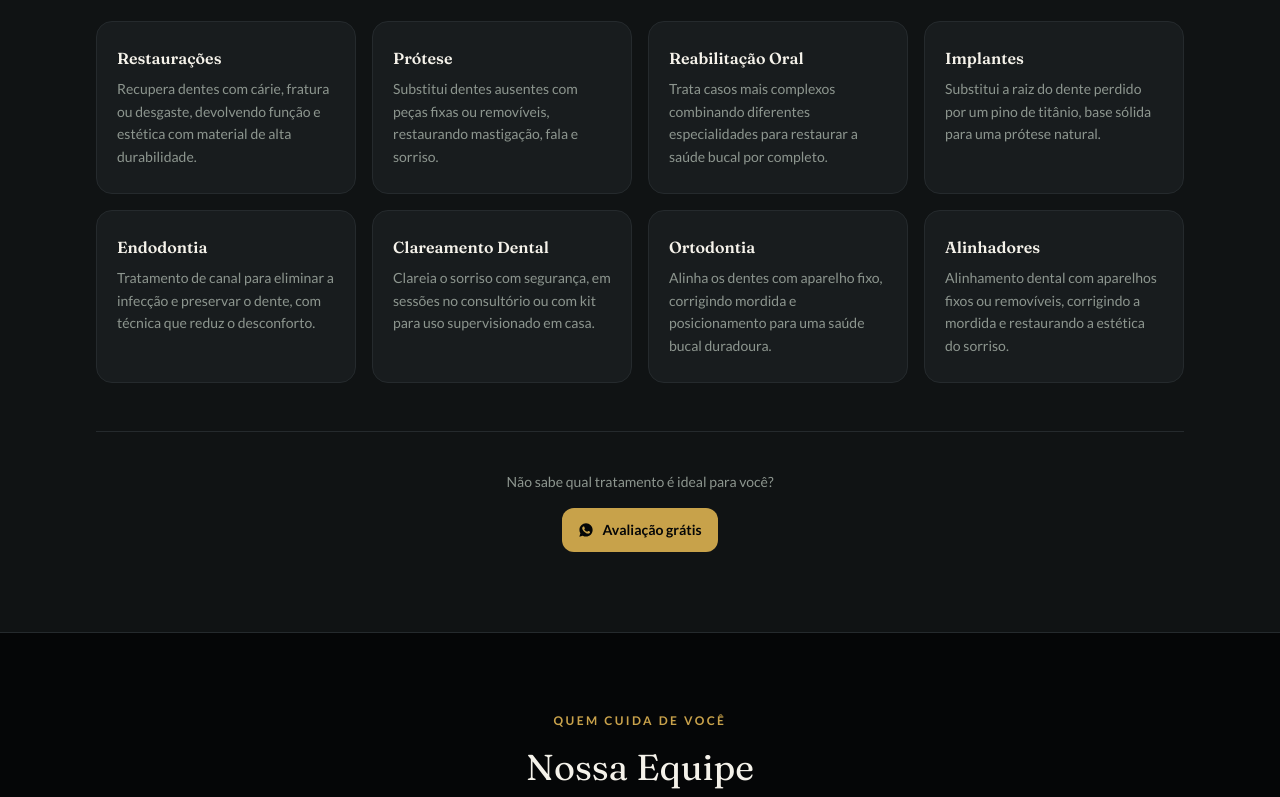
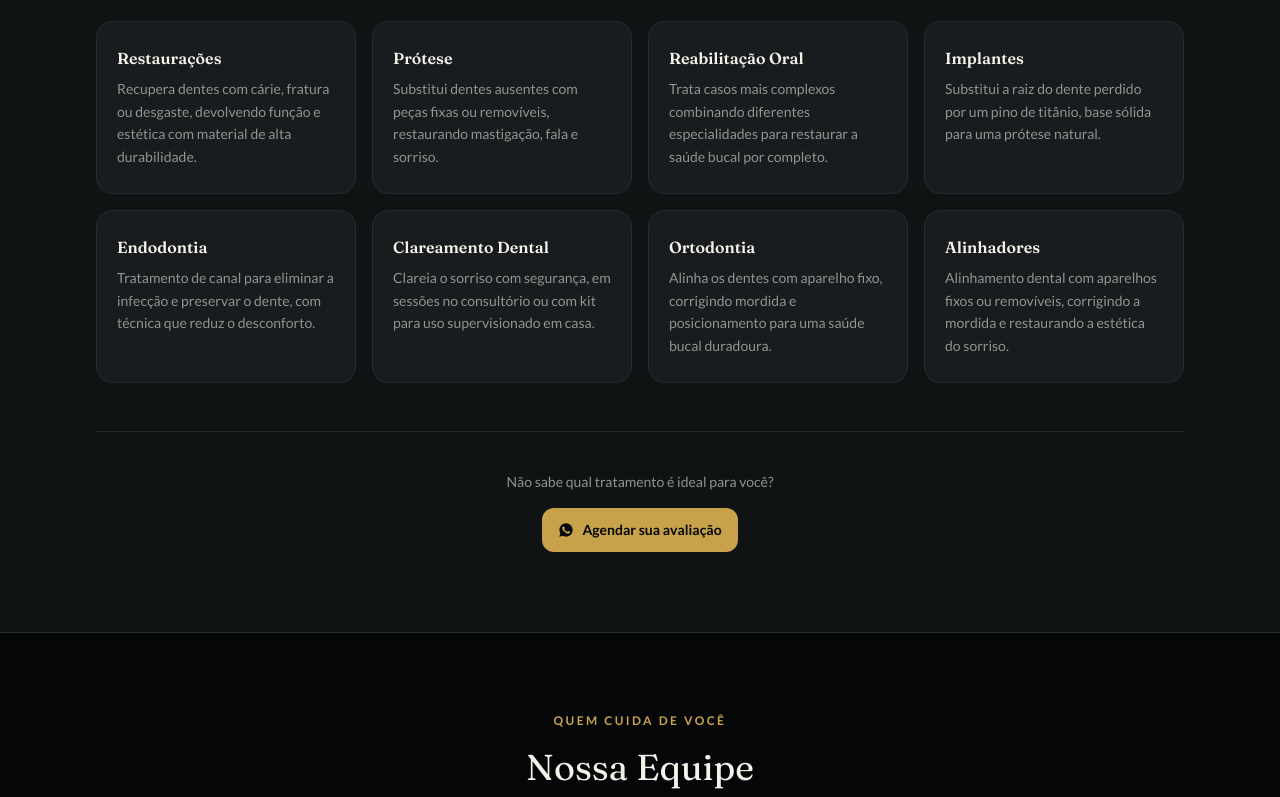
Before and after one commit to danielbelentini/cvmodonto, a Next.js app: page / in a window 1280 px wide. Shown: the part 2725-3522 px from the top of the page. Built offline with nearby package versions, Linux system fonts and the light colour scheme.

Commit message:
Mais ajustes para tirar os avaliação grátis da página

```diff
--- a/components/FinalCta.tsx
+++ b/components/FinalCta.tsx
@@ -23,9 +23,8 @@ export default function FinalCta() {
           Seu sorriso não precisa esperar
         </h2>
         <p className="max-w-xl text-ink-soft leading-relaxed">
-          Agende agora sua avaliação gratuita e descubra o melhor caminho para o
-          seu tratamento. É rápido, sem compromisso e direto pelo WhatsApp com
-          nossa recepção.
+          Agende agora sua avaliação conosco e descubra o melhor caminho para o
+          seu tratamento. É rápido e direto pelo WhatsApp.
         </p>
         <Button
           href={whatsappHref()}
@@ -33,7 +32,7 @@ export default function FinalCta() {
           icon={<WhatsAppIcon className="h-5 w-5" />}
           className="mt-2"
         >
-          Agendar avaliação grátis
+          Agende a sua avaliação!
         </Button>
       </div>
     </section>
--- a/components/Partners.tsx
+++ b/components/Partners.tsx
@@ -39,7 +39,7 @@ export default function Partners() {
 
         <SectionCta
           copy="Entre em contato com nossa recepção."
-          buttonLabel="Entre em contato conosco"
+          buttonLabel="Agende sua avaliação"
         />
       </div>
     </section>
--- a/components/Services.tsx
+++ b/components/Services.tsx
@@ -28,7 +28,7 @@ export default function Services() {
 
         <SectionCta
           copy="Não sabe qual tratamento é ideal para você?"
-          buttonLabel="Avaliação grátis"
+          buttonLabel="Agendar sua avaliação"
         />
       </div>
     </section>
--- a/components/Team.tsx
+++ b/components/Team.tsx
@@ -63,7 +63,7 @@ export default function Team() {
 
         <SectionCta
           copy="Fale com o especialista certo para o seu caso."
-          buttonLabel="Agendar um especialista"
+          buttonLabel="Agendar agora"
         />
       </div>
     </section>
--- a/components/Testimonials.tsx
+++ b/components/Testimonials.tsx
@@ -48,13 +48,13 @@ export default function Testimonials() {
                 1024: { slidesPerView: 3, spaceBetween: 20, autoplay: false },
               }}
               pagination={{ clickable: true }}
-              className="!pb-12 sm:px-10"
+              className="pb-12 sm:px-10"
             >
               {testimonials.map((item) => (
                 <SwiperSlide key={item.name} className="h-auto">
                   {/* Altura mínima fixa (calculada a partir do maior depoimento) para
                       que nenhum card mude de tamanho ao trocar de slide */}
-                  <figure className="flex h-full min-h-[260px] flex-col gap-4 rounded-2xl border border-line bg-panel-soft px-6 py-6">
+                  <figure className="flex h-full min-h-55 flex-col gap-4 rounded-2xl border border-line bg-panel-soft px-6 py-6">
                     <div className="flex gap-1 text-gold" aria-hidden="true">
                       {Array.from({ length: item.rating }).map((_, i) => (
                         <StarIcon key={i} className="h-4 w-4" />
@@ -104,7 +104,7 @@ export default function Testimonials() {
           </a>
         </div>
 
-        <SectionCta copy="Seja o próximo sorriso satisfeito." buttonLabel="Avaliação grátis" />
+        <SectionCta copy="Seja o próximo sorriso satisfeito." buttonLabel="Fale conosco" />
       </div>
     </section>
   );
--- a/lib/content.ts
+++ b/lib/content.ts
@@ -40,8 +40,8 @@ export const nav = [
 ];
 
 export const bigNumbers = [
-  { value: "+ 30", label: "anos de experiência", pending: true },
-  { value: "+ 10.000", label: "pacientes atendidos", pending: true },
+  { value: "+30", label: "anos de experiência", pending: true },
+  { value: "+8.000", label: "pacientes atendidos", pending: true },
   { value: "5", label: "especialistas dedicados", pending: false },
   { value: "3", label: "convênios aceitos", pending: false },
 ];
```
